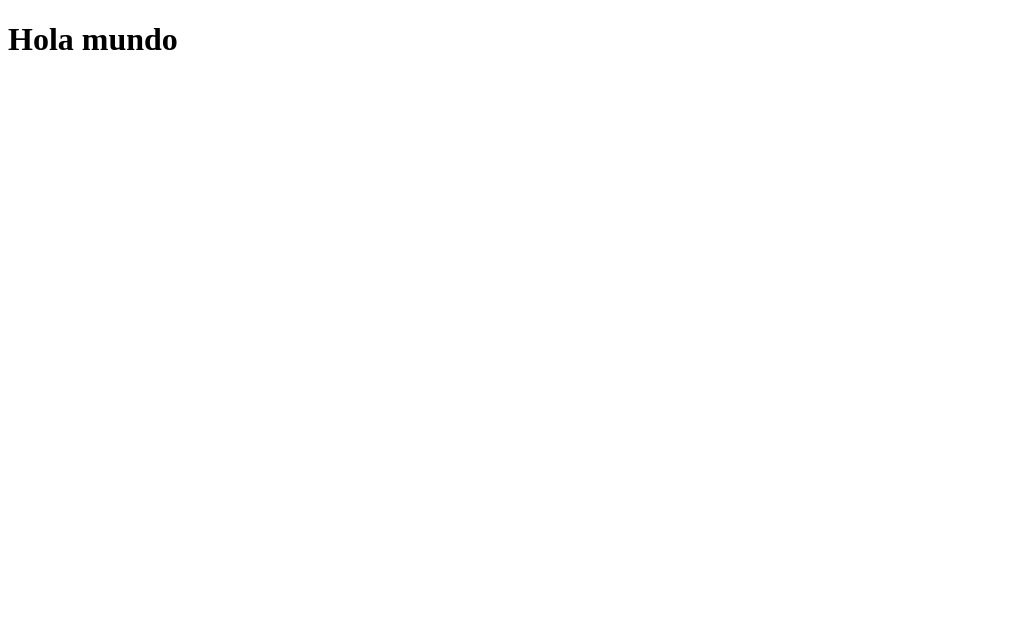
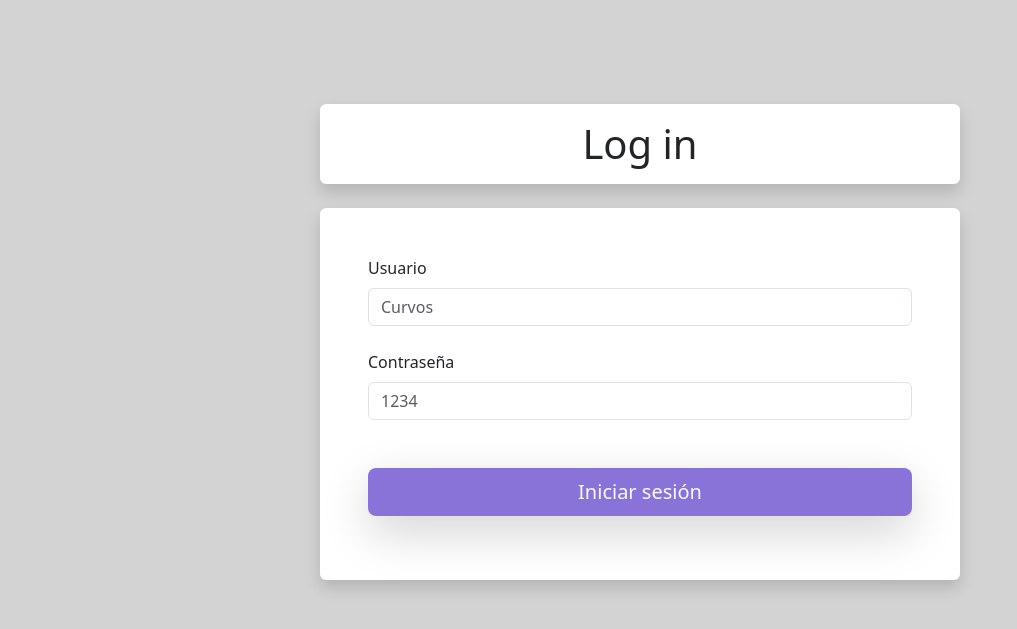
Before and after one commit to Cuevas2402/joyeria-fina, a Flask app: page / in a window 1280 px wide. Before the commit the part shown is almost empty. Shown: the top 629 px of the page, without its empty margins (0-1017 px from the left). Run offline with Flask 3, Linux system fonts and the light colour scheme; some libraries are stand-ins or nearby versions.

Commit message:
Añadir template de log in

```diff
--- a/app/templates/login.html
+++ b/app/templates/login.html
@@ -3,10 +3,47 @@
     <head>
         <meta charset="UTF-8">
         <meta name="viewport" content="width=device-width, initial-scale=1.0">
+
+        <!-- Bootstrap CSS-->
+        <link href="https://cdn.jsdelivr.net/npm/bootstrap@5.3.1/dist/css/bootstrap.min.css" rel="stylesheet" integrity="sha384-4bw+/aepP/YC94hEpVNVgiZdgIC5+VKNBQNGCHeKRQN+PtmoHDEXuppvnDJzQIu9" crossorigin="anonymous">
+
+        <!-- Importar librerias de Javascript -->
+        <script src="https://unpkg.com/htmx.org@1.6.1/dist/htmx.js"></script>
+        <script src="https://code.jquery.com/jquery-3.3.1.slim.min.js" integrity="sha384-q8i/X+965DzO0rT7abK41JStQIAqVgRVzpbzo5smXKp4YfRvH+8abtTE1Pi6jizo" crossorigin="anonymous"></script>
+        <script src="https://cdn.jsdelivr.net/npm/popper.js@1.14.7/dist/umd/popper.min.js" integrity="sha384-UO2eT0CpHqdSJQ6hJty5KVphtPhzWj9WO1clHTMGa3JDZwrnQq4sF86dIHNDz0W1" crossorigin="anonymous"></script>
+        <script src="https://cdn.jsdelivr.net/npm/bootstrap@4.3.1/dist/js/bootstrap.min.js" integrity="sha384-JjSmVgyd0p3pXB1rRibZUAYoIIy6OrQ6VrjIEaFf/nJGzIxFDsf4x0xIM+B07jRM" crossorigin="anonymous"></script>
+        <script src="https://code.jquery.com/jquery-3.6.0.min.js"></script>
+
         <title>Document</title>
     </head>
-<body>
-    <h1> Hola mundo
-    </h1>
+    <body style="background-color: lightgray; padding-top: 3.5rem;">
+
+        <div class="container mt-5 bg-white rounded shadow pt-3 w-50"  style="height: 5rem;">
+            <h1 class="text-center"> Log in </h1>
+        </div>
+
+
+        <div class="container mt-4 bg-white rounded shadow pt-5 pb-5 p-5 h-100 mb-5 w-50">
+            <form action="/iniciar_sesion" method="POST">
+                <div class="mb-3">
+                    <label for="nombre" class="form-label">Usuario</label>
+                    <input type="text" class="form-control" id="nombre" name="nombre" placeholder="Curvos">
+                </div>
+
+                <div class="mb-3 mt-4">
+                    <label for="direccion" class="form-label">Contraseña</label>
+                    <input type="password" class="form-control" id="direccion" name="direccion" placeholder="1234">
+                </div>
+
+
+
+                <div class="mb-3 mt-5 justiy-content-center">
+                    <button type="submit" class="btn center w-100 btn-lg btn-block shadow-lg text-light" style=" background-color: #8973D9">Iniciar sesión</button>
+                </div>
+            </form>
+        </div>
+
+
+
     </body>
 </html>
```
Lines whose indentation alone changed are shown as unchanged.
